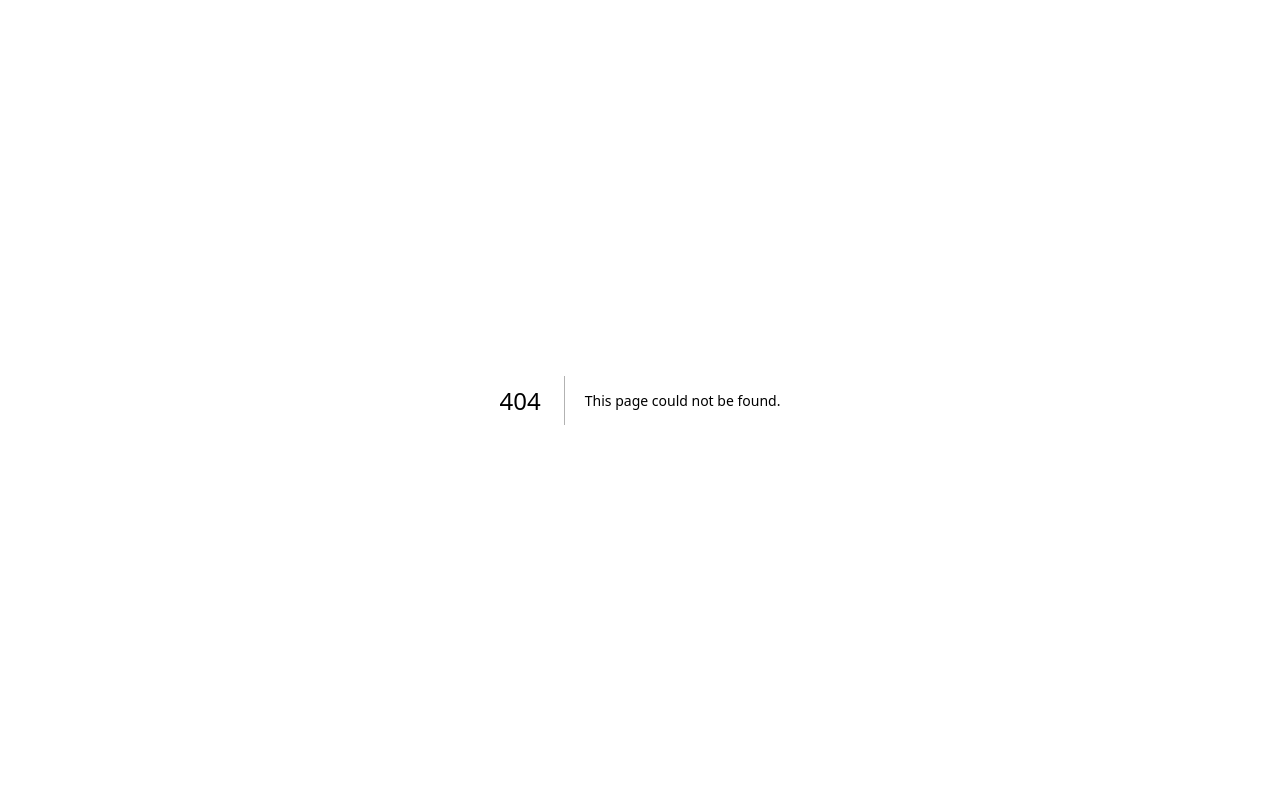
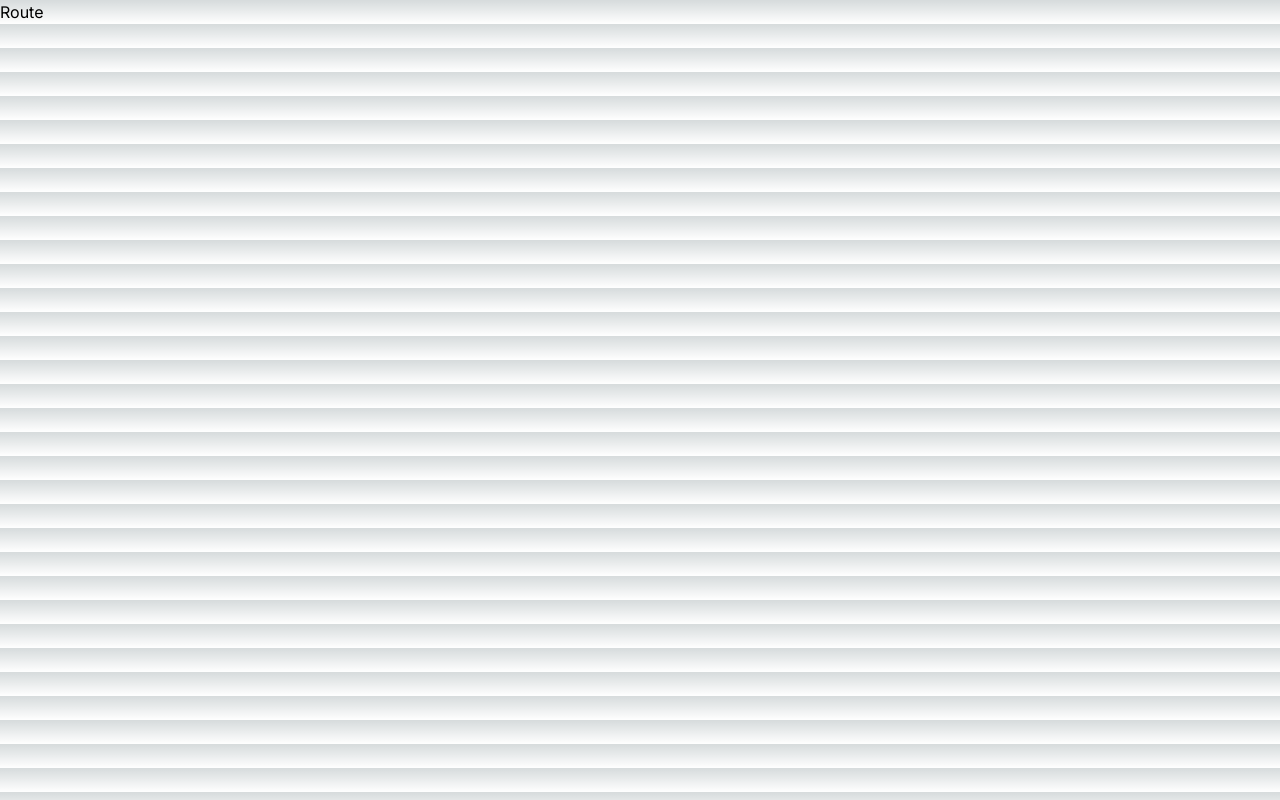
Before and after one commit to fatemeRasolzade/next14-practice, a Next.js app: page /route in a window 1280 px wide. Before the commit this address had no page. Built offline with nearby package versions, Linux system fonts and the light colour scheme.

Commit message:
:sparkles: Created routes

```diff
--- /dev/null
+++ b/app/route/page.tsx
@@ -0,0 +1,3 @@
+export default function Route(){
+    return <h1>Route</h1>
+}
```
